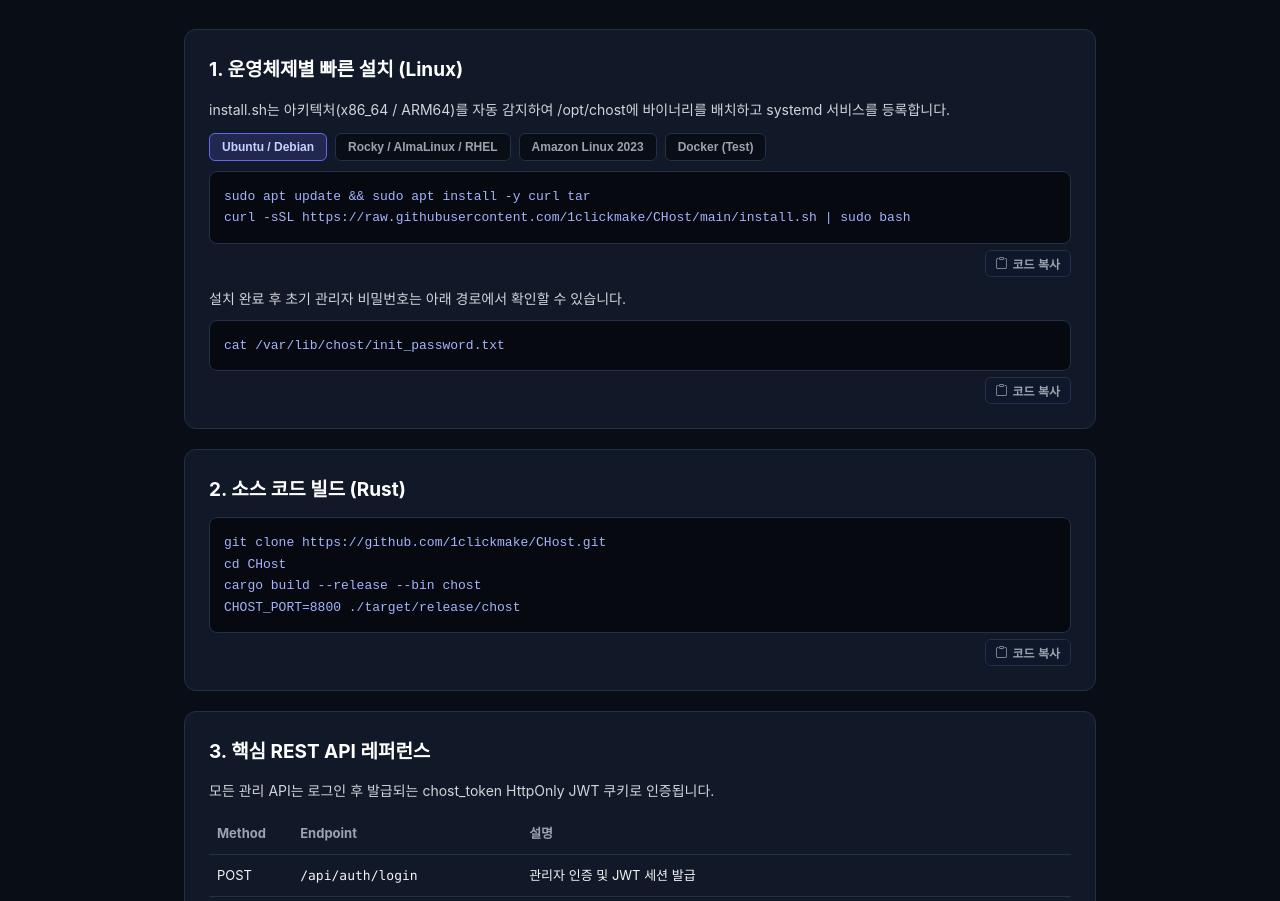
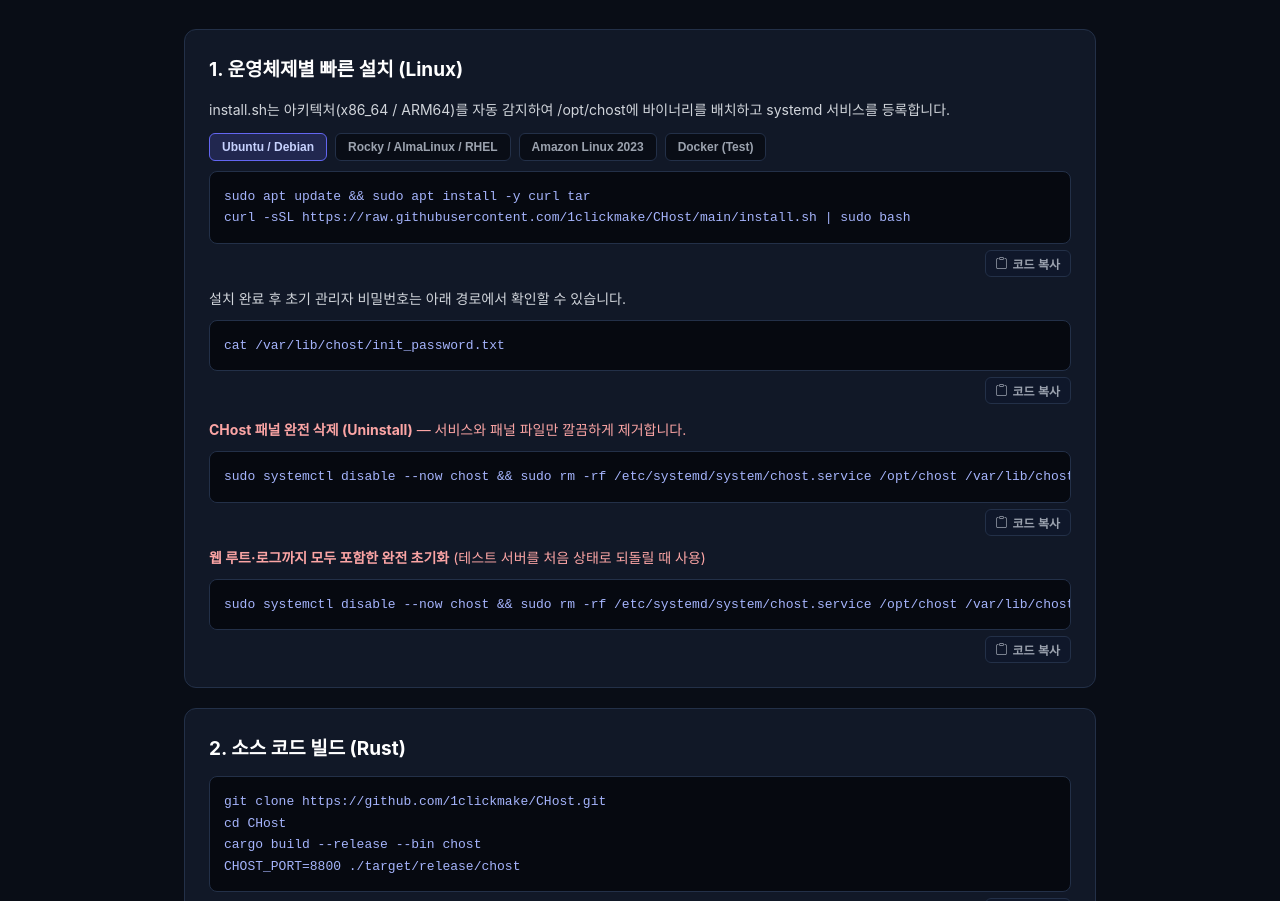
Before and after one commit to 1clickmake/CHost, a plain HTML site: page portal/docs.html in a window 1280 px wide. Shown: the part 199-1100 px from the top of the page. Drawn offline with nearby package versions, Linux system fonts and the light colour scheme.

Commit message:
docs: add CHost full uninstall and server reset commands to /docs

```diff
--- a/portal/docs.html
+++ b/portal/docs.html
@@ -78,6 +78,10 @@ curl -sSL https://raw.githubusercontent.com/1clickmake/CHost/main/install.sh | s
 docker run -d --name chost -p 8800:8800 -v $(pwd):/app -w /app ubuntu:24.04 bash -c "apt update && apt install -y curl ca-certificates && ./install.sh && tail -f /dev/null"</pre>
       <p style="margin-top:10px" data-i18n="s1_d2">설치 완료 후 초기 관리자 비밀번호는 아래 경로에서 확인할 수 있습니다.</p>
       <pre>cat /var/lib/chost/init_password.txt</pre>
+      <p style="margin-top:14px;color:#fca5a5;"><strong>CHost 패널 완전 삭제 (Uninstall)</strong> — 서비스와 패널 파일만 깔끔하게 제거합니다.</p>
+      <pre>sudo systemctl disable --now chost && sudo rm -rf /etc/systemd/system/chost.service /opt/chost /var/lib/chost && sudo systemctl daemon-reload</pre>
+      <p style="margin-top:10px;color:#fca5a5;"><strong>웹 루트·로그까지 모두 포함한 완전 초기화</strong> (테스트 서버를 처음 상태로 되돌릴 때 사용)</p>
+      <pre>sudo systemctl disable --now chost && sudo rm -rf /etc/systemd/system/chost.service /opt/chost /var/lib/chost /www/wwwroot /www/wwwlogs && sudo systemctl daemon-reload</pre>
     </div>
 
     <div class="doc-card">
```
